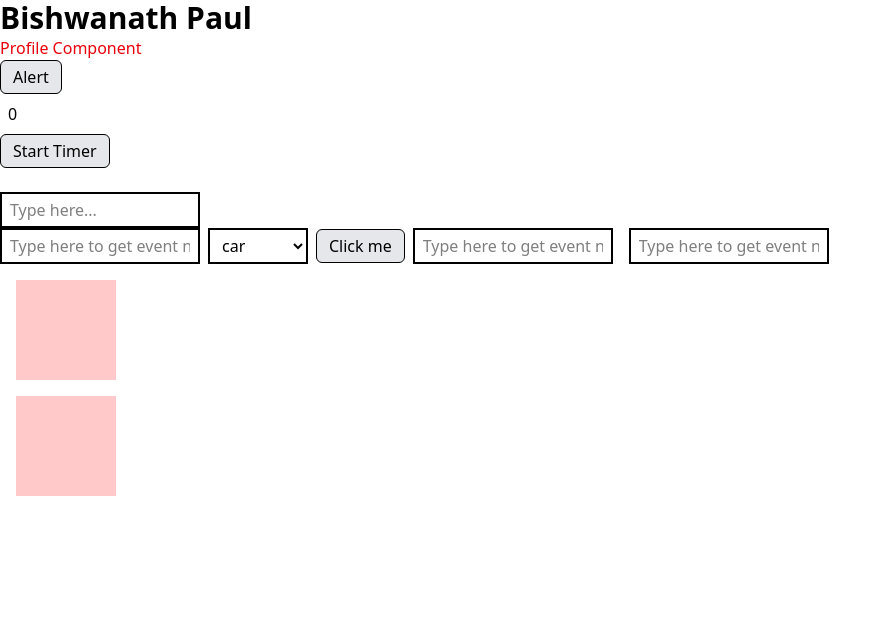
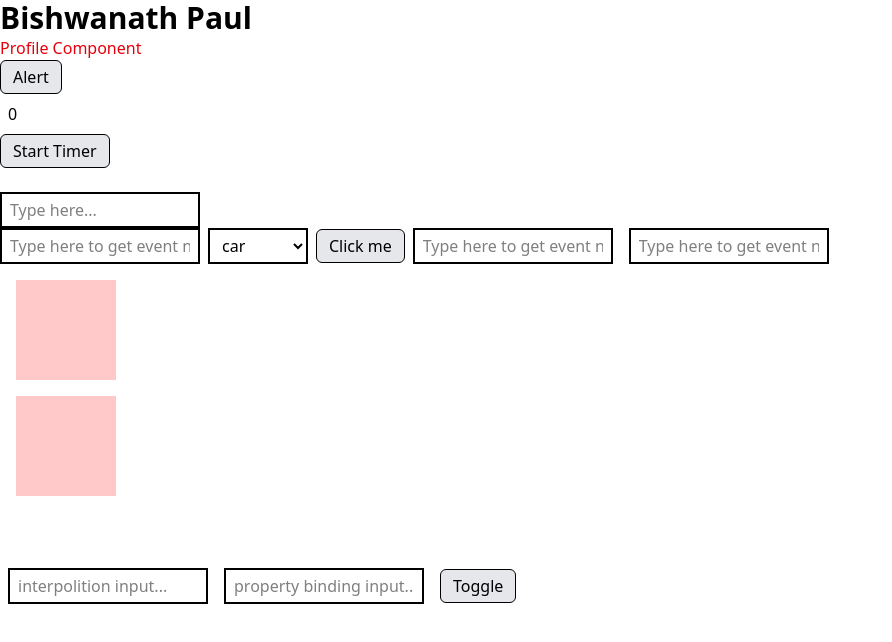
Before and after one commit to Bishwa7/Angular-Projects, an Angular app in the folder first-angular-project/: page / in a window 1280 px wide. Shown: the top 642 px of the page, without its empty margins (0-892 px from the left). Built offline with nearby package versions, Linux system fonts and the light colour scheme.

Commit message:
Step4 - Property binding vs interpolition added

```diff
--- a/first-angular-project/src/app/app.html
+++ b/first-angular-project/src/app/app.html
@@ -5,3 +5,7 @@
 <br/><br/>
 
 <app-events></app-events>
+
+<br/> <br/>
+
+<app-property-binding></app-property-binding>
--- a/first-angular-project/src/app/app.ts
+++ b/first-angular-project/src/app/app.ts
@@ -2,10 +2,11 @@ import { Component, signal } from '@angular/core';
 import { RouterOutlet } from '@angular/router';
 import { Profile } from './components/profile/profile';
 import { Events } from './components/events/events';
+import { PropertyBinding } from './components/property-binding/property-binding';
 
 @Component({
   selector: 'app-root',
-  imports: [RouterOutlet, Profile, Events],
+  imports: [RouterOutlet, Profile, Events, PropertyBinding],
   templateUrl: './app.html',
   styleUrl: './app.css'
 })
--- /dev/null
+++ b/first-angular-project/src/app/components/property-binding/property-binding.css
@@ -0,0 +1,10 @@
+@reference "tailwindcss";
+
+.input-css {
+    @apply w-[200px] px-2 py-1 border-2
+}
+
+
+.button-css {
+    @apply px-3 py-1 bg-gray-200 border rounded-md cursor-pointer active:scale-95;
+}
--- /dev/null
+++ b/first-angular-project/src/app/components/property-binding/property-binding.html
@@ -0,0 +1,7 @@
+
+<input type="text" placeholder="interpolition input..." readonly="{{inputReadOnly}}" class="input-css m-2" />
+
+
+<input type="text" placeholder="property binding input..." [readonly]="inputReadOnly" class="input-css m-2" />
+
+<button (click)="toggleInput()" class="button-css m-2" >Toggle</button>
--- /dev/null
+++ b/first-angular-project/src/app/components/property-binding/property-binding.ts
@@ -0,0 +1,15 @@
+import { Component } from '@angular/core';
+
+@Component({
+  selector: 'app-property-binding',
+  imports: [],
+  templateUrl: './property-binding.html',
+  styleUrl: './property-binding.css',
+})
+export class PropertyBinding {
+  inputReadOnly : boolean = true;
+
+  toggleInput() {
+    this.inputReadOnly = !this.inputReadOnly;
+  }
+}
```
Also changed, not shown: 1 other file (tests, documents, lock files or other folders).
